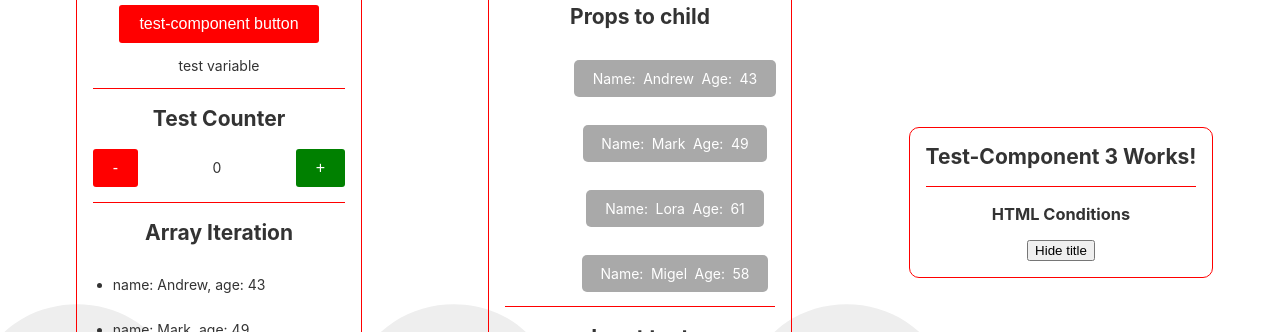
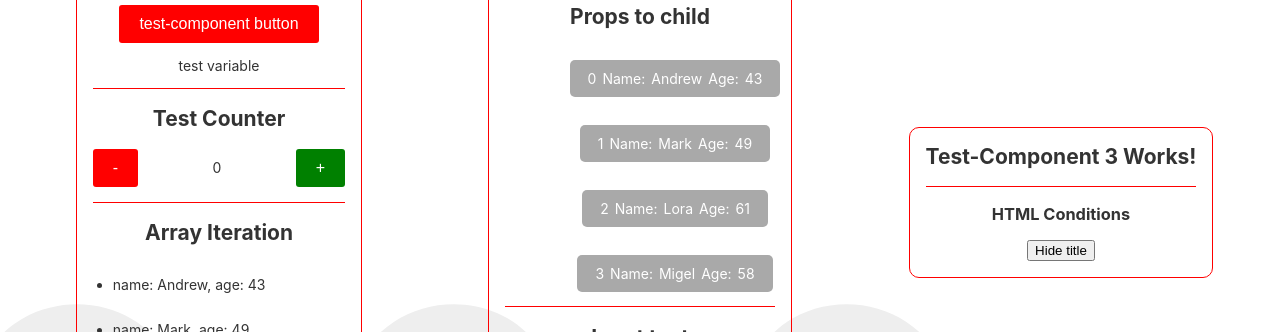
Before and after one commit to SDen4/angular-test-app, an Angular app: page / in a window 1280 px wide. Shown: the part 234-566 px from the top of the page. Built offline with nearby package versions, Linux system fonts and the light colour scheme.

Commit message:
index in iteration

```diff
--- a/src/app/test-card/test-card.component.html
+++ b/src/app/test-card/test-card.component.html
@@ -1,4 +1,6 @@
 <div class="test-card">
+  <span>[[index]]</span>
+
   <span>Name: </span>
   <span>[[ userName ]]</span>
 
--- a/src/app/test-card/test-card.component.ts
+++ b/src/app/test-card/test-card.component.ts
@@ -11,6 +11,7 @@ export class TestCardComponent implements OnInit {
 
   @Input() userName: string = '';
   @Input() userAge: number = 0;
+  @Input() index: number = 0;
 
   ngOnInit(): void {}
 }
--- a/src/app/test-component2/test-component2.component.html
+++ b/src/app/test-component2/test-component2.component.html
@@ -4,8 +4,8 @@
   <span class="line"></span>
 
   <h2>Props to child</h2>
-  <ul *ngFor="let item of testArray">
-    <app-test-card [userName]="item.name" [userAge]="item.age"></app-test-card>
+  <ul *ngFor="let item of testArray; let idx = index">
+    <app-test-card [userName]="item.name" [userAge]="item.age" [index]="idx"></app-test-card>
   </ul>
 
   <span class="line"></span>
```
